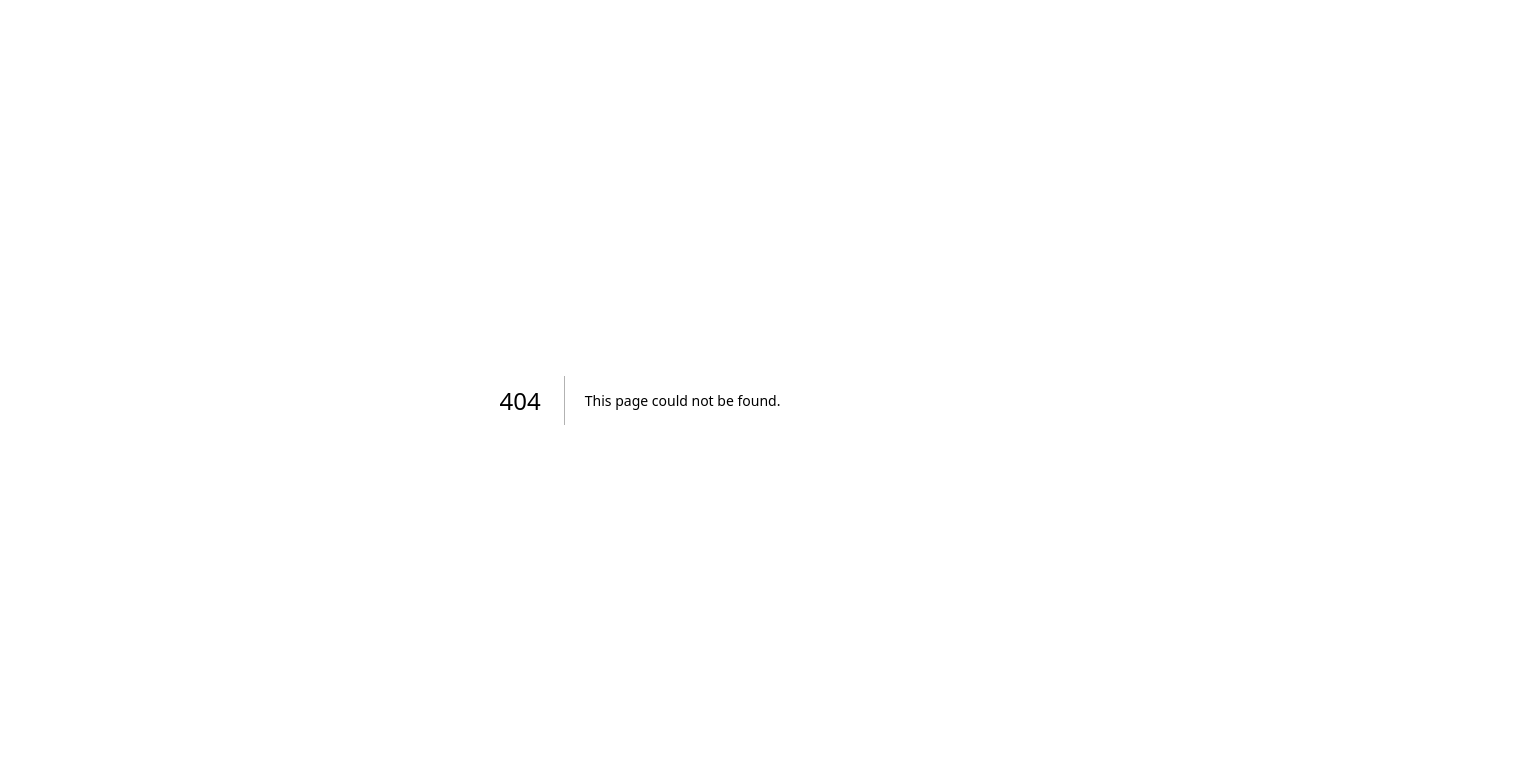
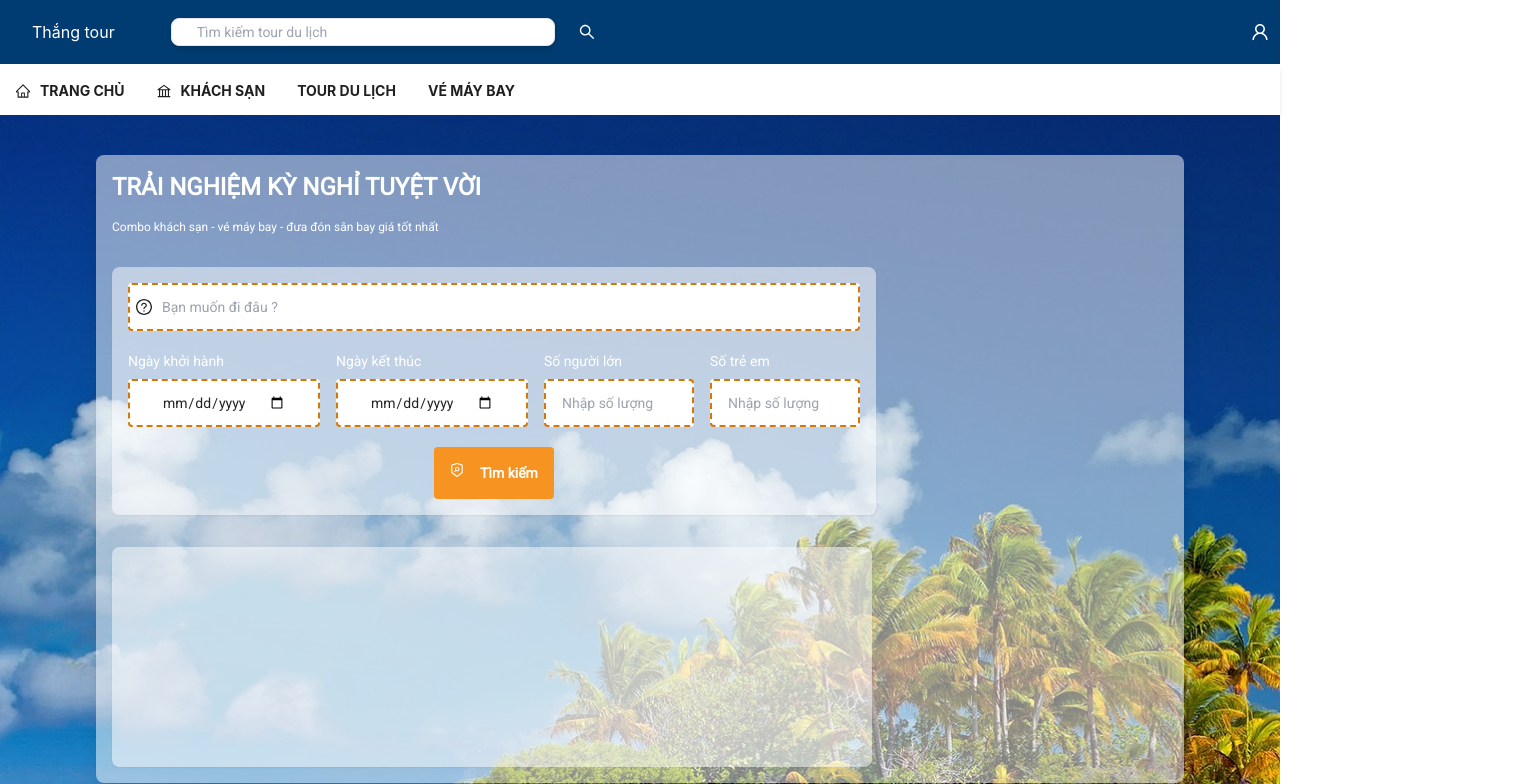
Before and after one commit to khiendz/thang_baovedoan2023, a Next.js app in the folder FE/client-app/: page /khach-san in a window 1280 px wide. Before the commit this address had no page. Shown: the top 784 px of the page, 1533 px wide, since content can reach past the window. Built offline with nearby package versions, Linux system fonts and the light colour scheme.

Commit message:
feat: update style

```diff
--- a/FE/client-app/src/app/global.scss
+++ b/FE/client-app/src/app/global.scss
@@ -10,9 +10,20 @@ body {
 
 .main {
     &-container {
-        background: url("../assets/images/travel-background.jpg");
-        background-repeat: no-repeat;
-        background-size: cover;
+        position: relative;
+        min-width: 1280px;
+        background: #FFF;
+        height: auto;
+        &::before {
+            content: " ";
+            display: block;
+            position: absolute;
+            background: url("../assets/images/travel-background.jpg");
+            background-repeat: no-repeat;
+            background-size: cover;
+            width: 100%;
+            height: 100%;
+        }
     }
 }
 
@@ -31,3 +42,39 @@ body {
     border-right: 8px solid transparent;
     border-bottom: 9px solid #FFF;
 }
+
+.content {
+    &-container {
+        margin-top: 20px;
+        padding: 16px;
+        border-radius: 8px;
+        min-height: 500px;
+        min-width: 100%;
+        position: relative;
+        @apply dk-shadow-xl;
+    }
+    &-miss,&-miss-v2 {
+        &::after {
+            content: " ";
+            display: block;
+            position: absolute;
+            opacity: 0.5;
+            background-color: #FFF;
+            width: 100%;
+            height: 100%;
+            top: 0;
+            left: 0;
+            z-index: 0;
+            border-radius: 8px;
+        }
+        &-miss-v2 {
+            &::after {
+                background-color: rgba(0,0,0,0.3)
+            }
+        }
+    }
+}
+
+.default-color {
+    color: #003C71;
+}
--- a/FE/client-app/src/components/layouts/LayoutDefault.tsx
+++ b/FE/client-app/src/components/layouts/LayoutDefault.tsx
@@ -11,8 +11,8 @@ const LayoutDefault = ({ children }: { children: React.ReactNode }) => {
       <Navigation />
       <RootStyleRegistry>
         <div className="main-container dk-h-fit dk-w-full dk-flex dk-justify-center dk-items" style={{'minHeight': '1270px'}}>
-          <div className="dk-w-[1158px] dk-flex dk-justify-center dk-mt-5 dk-gap-8 dk-items dk-h-[118px]">
-            <div className="container dk-w-[516px] dk-h-[1180px]">{children}</div>
+          <div className="dk-w-[85%] dk-flex dk-justify-center dk-mt-5 dk-gap-8 dk-items dk-min-h-[118px]">
+            <div className="container dk-w-full dk-min-h-[1180px]">{children}</div>
           </div>
         </div>
       </RootStyleRegistry>
--- /dev/null
+++ b/FE/client-app/src/pages/khach-san/index.tsx
@@ -0,0 +1,95 @@
+"use client";
+import LayoutDefault from "components/layouts/LayoutDefault";
+import React from "react";
+import { QuestionCircleOutlined, SecurityScanOutlined } from "@ant-design/icons";
+
+export default function tour() {
+  return (
+    <LayoutDefault>
+      <div className="content-container content-miss dk-flex dk-flex-col dk-font-Roboto dk-gap-4">
+        <h1 className="dk-text-[#FFF] dk-font-bold dk-text-2xl dk-relative dk-z-[2]">
+          TRẢI NGHIỆM KỲ NGHỈ TUYỆT VỜI
+        </h1>
+        <h2 className="dk-font-medium dk-text-xs dk-text-[#FFF]">
+          Combo khách sạn - vé máy bay - đưa đón sân bay giá tốt nhất
+        </h2>
+        <div className="search-form dk-flex dk-flex-col dk-h-fit dk-min-h-[220px] dk-w-fit dk-min-w-[760px] dk-p-4 dk-rounded dk-shadow-sm dk-mt-4 content-miss content-miss-v2 dk-gap-5 dk-relative dk-z-10">
+          <div className="field">
+            <QuestionCircleOutlined className="dk-absolute dk-left-6 dk-top-8 dk-z-[3] dk-text-[#222]" />
+            <input
+              className="field dk-outline-none dk-text-sm dk-relative dk-z-[2] dk-text-[#222] dk-bg-[#FFF] dk-px-8 dk-appearance-none dk-rounded dk-h-12 dk-w-full dk-border-[2px] dk-border-amber-600 dk-border-dashed"
+              placeholder="Bạn muốn đi đâu ?"
+            />
+          </div>
+          <div className="select dk-flex dk-flex-row dk-gap-4 dk-relative dk-z-10">
+            <div className="select-date dk-flex dk-gap-4">
+              <div className="dk-flex dk-flex-col dk-whitespace-nowrap dk-flex-nowrap dk-items-center dk-gap-2 dk-relative dk-z-10">
+                <label
+                  htmlFor={"dateFromTo"}
+                  className="dk-text-[#fff] dk-font-medium dk-text-sm dk-text-center dk-w-full dk-flex dk-justify-start dk-relative dk-z-10"
+                >
+                  Ngày khởi hành
+                </label>
+                <input
+                  type="date"
+                  name="dateFromTo"
+                  className="dk-outline-none dk-text-sm dk-relative dk-z-[2] dk-text-[#222] dk-bg-[#FFF] dk-px-8 dk-appearance-none dk-rounded dk-h-12 dk-w-full dk-border-[2px] dk-border-amber-600 dk-border-dashed dk-max-w-[200px]"
+                />
+              </div>
+              <div className="dk-flex dk-flex-col dk-whitespace-nowrap dk-flex-nowrap dk-items-center dk-gap-2">
+                <label
+                  htmlFor={"dateFromTo"}
+                  className="dk-text-[#fff] dk-font-medium dk-text-sm dk-text-center dk-w-full dk-flex dk-justify-start dk-relative dk-z-10"
+                >
+                  Ngày kết thúc
+                </label>
+                <input
+                  type="date"
+                  name="dateFromTo"
+                  className="dk-outline-none dk-text-sm dk-relative dk-z-[2] dk-text-[#222] dk-bg-[#FFF] dk-px-8 dk-appearance-none dk-rounded dk-h-12 dk-w-full dk-border-[2px] dk-border-amber-600 dk-border-dashed dk-max-w-[200px]"
+                />
+              </div>
+            </div>
+            <div className="description select-date dk-flex dk-gap-4 dk-relative dk-z-10">
+              <div className="dk-flex dk-flex-col dk-whitespace-nowrap dk-flex-nowrap dk-items-center dk-gap-2">
+                <label
+                  htmlFor={"oldPeople"}
+                  className="dk-text-[#fff] dk-font-medium dk-text-sm dk-text-center dk-w-full dk-flex dk-justify-start"
+                >
+                  Số người lớn
+                </label>
+                <input
+                  type="number"
+                  name="oldPeople"
+                  placeholder="Nhập số lượng"
+                  className="dk-outline-none dk-text-sm dk-relative dk-z-[2] dk-text-[#222] dk-bg-[#FFF] dk-px-4 dk-appearance-none dk-rounded dk-h-12 dk-w-full dk-border-[2px] dk-border-amber-600 dk-border-dashed dk-max-w-[150px]"
+                />
+              </div>
+              <div className="dk-flex dk-flex-col dk-whitespace-nowrap dk-flex-nowrap dk-items-center dk-gap-2 dk-relative dk-z-10">
+                <label
+                  htmlFor={"youngPeople"}
+                  className="dk-text-[#fff] dk-font-medium dk-text-sm dk-text-center dk-w-full dk-flex dk-justify-start"
+                >
+                  Số trẻ em
+                </label>
+                <input
+                  type="number"
+                  name="youngPeople"
+                  placeholder="Nhập số lượng"
+                  className="dk-outline-none dk-text-sm dk-relative dk-z-[2] dk-text-[#222] dk-bg-[#FFF] dk-px-4 dk-appearance-none dk-rounded dk-h-12 dk-w-full dk-border-[2px] dk-border-amber-600 dk-border-dashed dk-max-w-[150px]"
+                />
+              </div>
+            </div>
+          </div>
+          <div className="dk-w-full dk-flex dk-items-center dk-justify-center dk-relative dk-z-10">
+                <button className="dk-p-4 dk-flex dk-gap-4 dk-bg-[#F79321] dk-text-sm dk-font-bold dk-font-Roboto dk-rounded dk-text-[#FFf]"><SecurityScanOutlined /><span>Tìm kiếm</span></button>
+          </div>
+        </div>
+        <div className="search-form dk-flex dk-flex-col dk-h-fit dk-min-h-[220px] dk-w-fit dk-min-w-[760px] dk-p-4 dk-rounded dk-shadow-sm dk-mt-4 content-miss content-miss-v2 dk-gap-5 dk-relative dk-z-10">
+
+        </div>
+      </div>
+
+    </LayoutDefault>
+  );
+}
```
